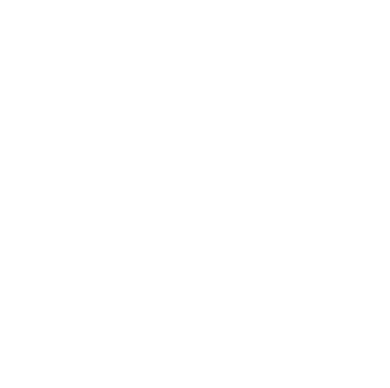
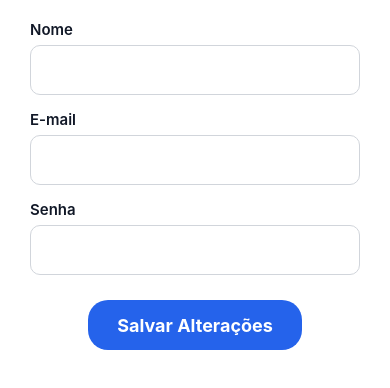
Before and after one commit to CarlosHenriiique021/Estoque_Mobile, a React Native app: screen /EditarUsuario in a window 390 px wide. Shown: the top 388 px of the page. Built offline with nearby package versions, Linux system fonts and the light colour scheme.

Commit message:
Feito a lógica de editar usuario

```diff
--- a/app.json
+++ b/app.json
@@ -1,7 +1,7 @@
 {
   "expo": {
-    "name": "ProjetoModelagem",
-    "slug": "ProjetoModelagem",
+    "name": "Estoque Mobile",
+    "slug": "Estoque_Mobile",
     "version": "1.0.0",
     "orientation": "portrait",
     "icon": "./assets/icon.png",
--- a/src/screens/EditarUsuario/EditarUsuario.js
+++ b/src/screens/EditarUsuario/EditarUsuario.js
@@ -1,14 +1,65 @@
-import React from 'react';
-import { StyleSheet, Text, View, Image, FlatList, FlatListComponent, Button, TouchableOpacity } from 'react-native';
-import { Picker, ScrollView } from 'react-native-web';
-import { useNavigation } from '@react-navigation/native';
+import React, { useState } from 'react';
+// 1. Adicionado TextInput no import do react-native
+import { StyleSheet, Text, View, Button, TextInput, TouchableOpacity } from 'react-native';
+// 2. Adicionado import do AsyncStorage
+import AsyncStorage from '@react-native-async-storage/async-storage';
 import { styles } from '../../styles/style';
 
-export default function EditarUsuario({navigation}) {
+export default function EditarUsuario({navigation, route}) {
 
+console.log("DADOS CHEGANDO:", route.params);
+
+const usuario = route.params?.usuario || {};
+const index = route.params?.index;
+
+const [nome, setNome] = useState(usuario.nome || '');
+const [email, setEmail] = useState(usuario.email || '');
+const [senha, setSenha] = useState(usuario.senha || '');
+
+async function salvarEdicao() {
+    try {
+    const json = await AsyncStorage.getItem('usuarios');
+    const lista = json ? JSON.parse(json) : [];
+
+    lista[index] = { nome, email, senha };
+
+    await AsyncStorage.setItem('usuarios', JSON.stringify(lista));
+    navigation.goBack();
+    } catch (error) {
+        console.error('Erro ao salvar edição:', error);
+    }
+};
     return (
         <View style={styles.viewPrincipal}>
 
+    <Text style={styles.texto}>Nome</Text>
+    <TextInput
+    style={styles.textoLogin1}
+    value={nome}
+    onChangeText={setNome}
+     />
+
+<Text style={styles.texto}>E-mail</Text>
+    <TextInput
+    style={styles.textoLogin1}
+    value={email}
+    onChangeText={setEmail}
+     />
+
+    <Text style={styles.texto}>Senha</Text>
+        <TextInput
+        style={styles.textoLogin1}
+        value={senha}
+        onChangeText={setSenha}
+        secureTextEntry={true}
+         />
+
+        <TouchableOpacity onPress={salvarEdicao}
+        style={styles.button}>
+            <Text style={styles.textoButton}>
+                Salvar Alterações
+            </Text>
+        </TouchableOpacity>
         </View>
-    )
-};
+    );
+}
--- a/src/screens/Usuarios/Usuarios.js
+++ b/src/screens/Usuarios/Usuarios.js
@@ -3,6 +3,7 @@
 import AsyncStorage from '@react-native-async-storage/async-storage';
 import { styles } from '../../styles/style';
 import { Ionicons } from '@expo/vector-icons';
+
 export default function Usuarios({navigation}) {
 const [usuarios, setUsuarios] = useState ([])
 
@@ -67,7 +68,9 @@
                         }}>
                             {item.senha}</Text>
                 <View style={{ flexDirection: 'row', justifyContent: 'flex-end', gap: 15, marginTop: 10 }}>
-                        <TouchableOpacity onPress={() => navigation.navigate('EditarUsuario')}>
+                        <TouchableOpacity onPress={() => navigation.navigate('EditarUsuario',
+                            { usuario: item, index: index }
+                        )}>
                             <Ionicons name="pencil" size={24} color="#3b82f6" />
                         </TouchableOpacity>
 
```
